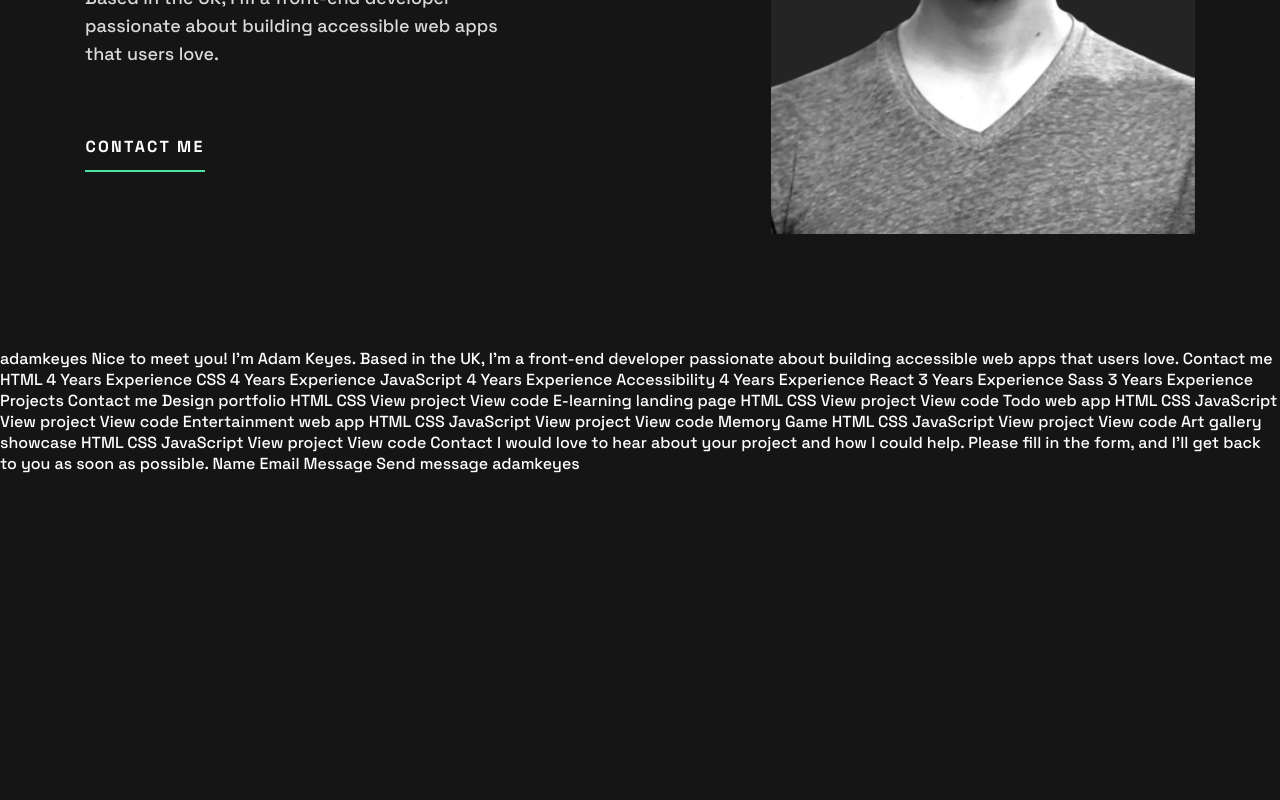
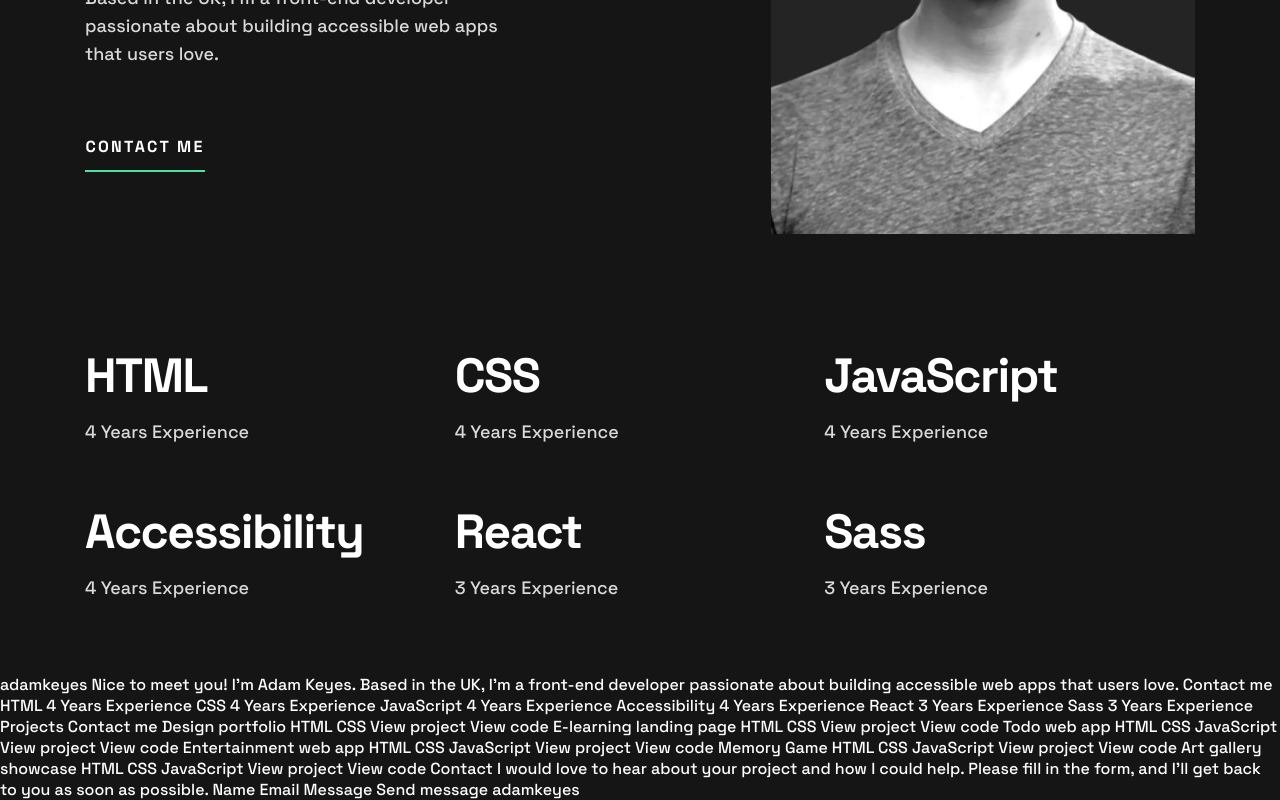
Before and after one commit to alla-r/FM-portfolio-react, a React (Vite) app: page / in a window 1280 px wide. Shown: the part 451-1251 px from the top of the page. Before the commit the page ends 925 px from the top, so only its background shows below. Built offline with nearby package versions, Linux system fonts and the light colour scheme.

Commit message:
add SkillsSection

```diff
--- a/src/App.jsx
+++ b/src/App.jsx
@@ -1,12 +1,16 @@
+import Header from "./components/Header";
 import HeroSection from "./components/HeroSection";
-import Header from "./components/Header";
+import SkillsSection from "./components/SkillsSection";
 import "./App.scss";
 
 function App() {
   return (
     <>
       <Header />
-      <HeroSection />
+      <main>
+        <HeroSection />
+        <SkillsSection />
+      </main>
     </>
   );
 }
--- a/src/App.scss
+++ b/src/App.scss
@@ -4,7 +4,7 @@
 // }
 
 .container {
-  width: calc(100% - 2rem);
+  width: calc(100vw - 2rem);
   max-width: 21.4375rem;
   margin: 0 auto;
 
--- a/src/components/HeroSection/HeroSection.jsx
+++ b/src/components/HeroSection/HeroSection.jsx
@@ -7,7 +7,7 @@ import "./HeroSection.scss";
 const HeroSection = () => {
   //TODO add circles
   return (
-    <div className="hero">
+    <section className="hero">
       <div className="hero__content-wrapper container">
         <div className="hero__content-info">
           <h1>
@@ -30,7 +30,7 @@ const HeroSection = () => {
           />
         </picture>
       </div>
-    </div>
+    </section>
   );
 };
 
--- /dev/null
+++ b/src/components/SkillsSection/SkillsSection.jsx
@@ -0,0 +1,24 @@
+import { SKILLS_DATA } from "../../constants";
+import "./SkillsSection.scss";
+
+const SkillsSection = () => {
+  const skills = SKILLS_DATA.map(({ id, title, experience }) => {
+    return (
+      <div key={id} className="skills--item">
+        <h4 className="skills--title">{title}</h4>
+        <p className="skills--experience">{experience}</p>
+      </div>
+    );
+  });
+
+  return (
+    <>
+      <section className="skills container">
+        <h2 className="visually-hidden">Skills & Experience</h2>
+        <div className="skills-wrapper">{skills}</div>
+      </section>
+    </>
+  );
+};
+
+export default SkillsSection;
--- /dev/null
+++ b/src/components/SkillsSection/SkillsSection.scss
@@ -0,0 +1,91 @@
+.skills {
+  margin-top: 40px;
+  padding-bottom: 40px;
+  border-bottom: 1px solid var(--color-white, #fff);
+
+  .skills-wrapper {
+    div.skills--item {
+      margin-bottom: 24px;
+      text-align: center;
+
+      .skills--title {
+        margin: 0;
+        font-size: 2rem;
+        font-weight: 700;
+        line-height: 2.5rem;
+        letter-spacing: -0.0625rem;
+        color: var(--color-white, #fff);
+      }
+
+      .skills--experience {
+        margin: 0;
+        color: var(--color-grey, #d9d9d9);
+        font-size: 1rem;
+        font-weight: 500;
+        line-height: 1.625rem;
+      }
+    }
+
+    div:nth-last-child(1) {
+      margin-bottom: 0px;
+    }
+  }
+}
+
+/* Tablet > 600 px */
+@media only screen and (min-width: 37.5em) {
+  .skills {
+    margin-top: 52px;
+    padding-bottom: 52px;
+    border-bottom: none;
+
+    .skills-wrapper {
+      display: flex;
+      flex-wrap: wrap;
+
+      div.skills--item {
+        margin-bottom: 52px;
+        width: 50%;
+        text-align: left;
+
+        .skills--title {
+          font-size: 3rem;
+          line-height: 3.5rem;
+          letter-spacing: -0.09375rem;
+        }
+
+        .skills--experience {
+          margin-top: 14px;
+          font-size: 1.125rem;
+          line-height: 1.75rem;
+        }
+      }
+
+      div:nth-last-child(1) {
+        margin-bottom: 0px;
+      }
+    }
+  }
+}
+
+/* DESKTOP > 1000px */
+@media only screen and (min-width: 63.5em) {
+  .skills {
+    margin-top: 72px;
+    padding-bottom: 72px;
+
+    .skills-wrapper {
+
+      div.skills--item {
+        margin-bottom: 58px;
+        width: 33.3%;
+      }
+
+      div:nth-last-child(1),
+      div:nth-last-child(2),
+      div:nth-last-child(3) {
+        margin-bottom: 0px;
+      }
+    }
+  }
+}
--- /dev/null
+++ b/src/components/SkillsSection/index.js
@@ -0,0 +1,3 @@
+import SkillsSection from './SkillsSection';
+
+export default SkillsSection;
--- a/src/constants.js
+++ b/src/constants.js
@@ -38,3 +38,36 @@ export const HEADER_NAV_LINK_CONFIG = [
 
 export const HERO_DESCRIPTION = "Based in the UK, I'm a front-end developer passionate about building accessible web apps that users love.";
 export const HERO_BUTTON = "Contact me";
+
+export const SKILLS_DATA = [
+  {
+    id: "HTML",
+    title: "HTML",
+    experience: "4 Years Experience"
+  },
+  {
+    id: "CSS",
+    title: "CSS",
+    experience: "4 Years Experience"
+  },
+  {
+    id: "JavaScript",
+    title: "JavaScript",
+    experience: "4 Years Experience"
+  },
+  {
+    id: "Accessibility",
+    title: "Accessibility",
+    experience: "4 Years Experience"
+  },
+  {
+    id: "React",
+    title: "React",
+    experience: "3 Years Experience"
+  },
+  {
+    id: "Sass",
+    title: "Sass",
+    experience: "3 Years Experience"
+  },
+];
--- a/src/index.css
+++ b/src/index.css
@@ -22,8 +22,8 @@ body {
   margin: 0px;
   padding: 0px;
   box-sizing: border-box;
-  background-color: var(--color-black);
-  color: var(--color-white);
+  background-color: var(--color-black, #000);
+  color: var(--color-white, #FFF);
   font-family: "Space Grotesk", sans-serif;
 }
 
@@ -35,15 +35,15 @@ a {
 }
 
 a:hover {
-  color: var(--color-green);
+  color: var(--color-green, #4EE1A0);
 }
 
 a > svg path {
-  transition: fill var(--transition);
+  transition: fill var(--transition, 250ms ease-in-out);
 }
 
 a:hover > svg path {
-  fill: var(--color-green);
+  fill: var(--color-green, #4EE1A0);
 }
 
 button {
```
